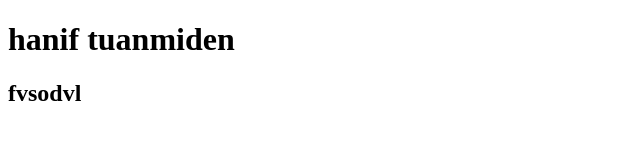
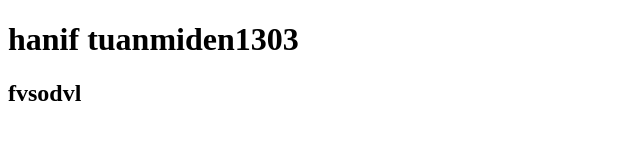
Before and after one commit to HanifTuanmiden519/git101-ht, a plain HTML site: page index.html in a window 1280 px wide. Shown: the whole page, without its empty margins (0-640 px from the left). Drawn offline with Linux system fonts and the light colour scheme.

Commit message:
Update index.html

```diff
--- a/index.html
+++ b/index.html
@@ -6,7 +6,7 @@
     <title>Document</title>
 </head>
 <body>
-    <h1>hanif tuanmiden</h1>
+    <h1>hanif tuanmiden1303</h1>
     <h2>fvsodvl</h2>
 </body>
 </html>
```
